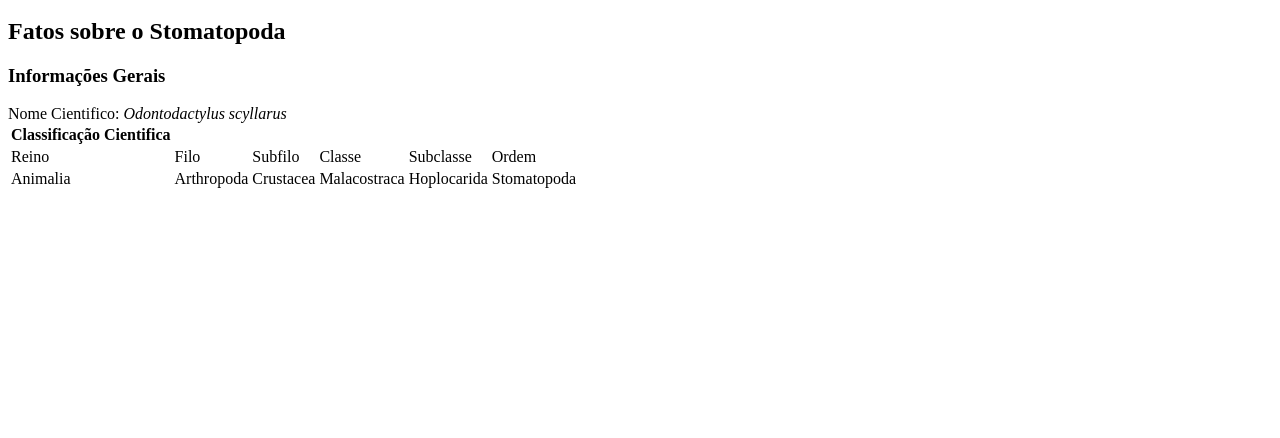
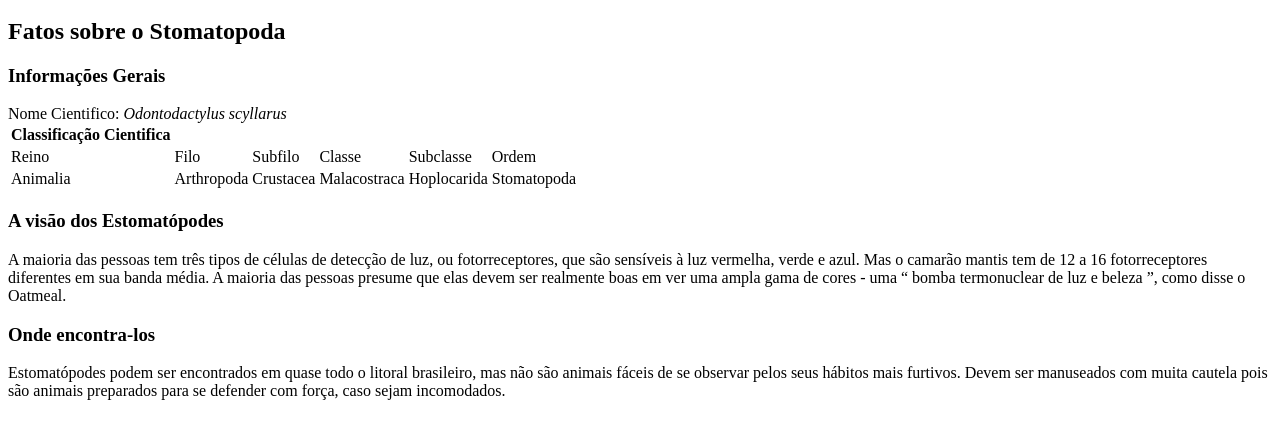
Before and after one commit to sergiomos/trybe-exercises, a plain HTML site: page bloco_3/dia_4/exercicios.html in a window 1280 px wide. Shown: the part 136-574 px from the top of the page. Drawn offline with Linux system fonts and the light colour scheme.

Commit message:
adicionando fatos interresantes

```diff
--- a/bloco_3/dia_4/exercicios.html
+++ b/bloco_3/dia_4/exercicios.html
@@ -55,8 +55,22 @@
               <td>Stomatopoda</td>
             </tr>
           </tbody>
+        </table>
+      </section>
 
-        </table>
+      <section>
+        <h3>A visão dos Estomatópodes</h3>
+        <p>
+          A maioria das pessoas tem três tipos de células de detecção de luz, ou fotorreceptores, que são sensíveis à luz vermelha, verde e azul. Mas o camarão mantis tem de 12 a 16 fotorreceptores diferentes em sua banda média. A maioria das pessoas presume que elas devem ser realmente boas em ver uma ampla gama de cores - uma “ bomba termonuclear de luz e beleza ”, como disse o Oatmeal.
+        </p>
+      </section>
+
+      <section>
+        <h3>Onde encontra-los</h3>
+
+        <p>
+          Estomatópodes podem ser encontrados em quase todo o litoral brasileiro, mas não são animais fáceis de se observar pelos seus hábitos mais furtivos. Devem ser manuseados com muita cautela pois são animais preparados para se defender com força, caso sejam incomodados.
+        </p>
       </section>
     </article>
   </body>
```
